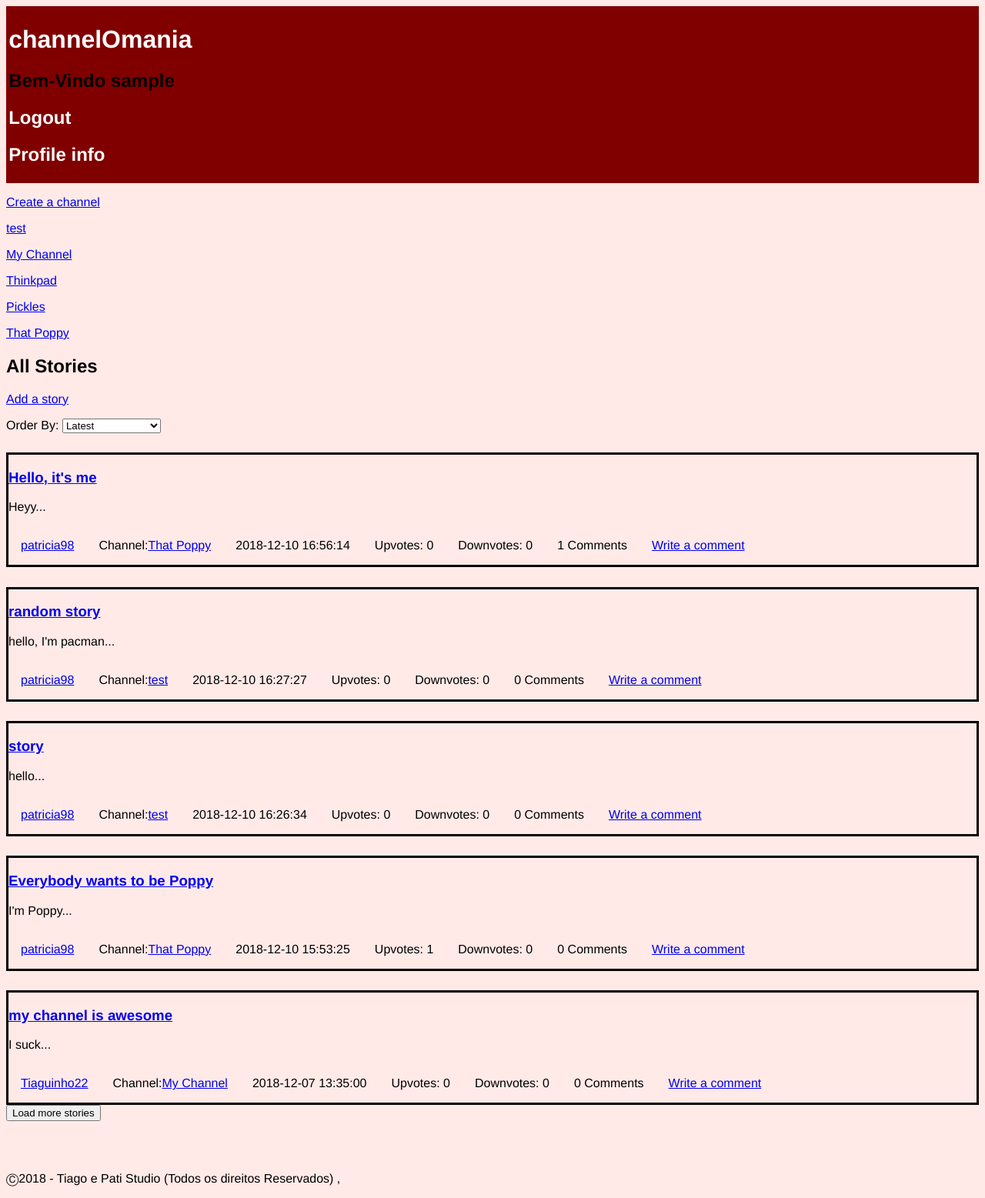
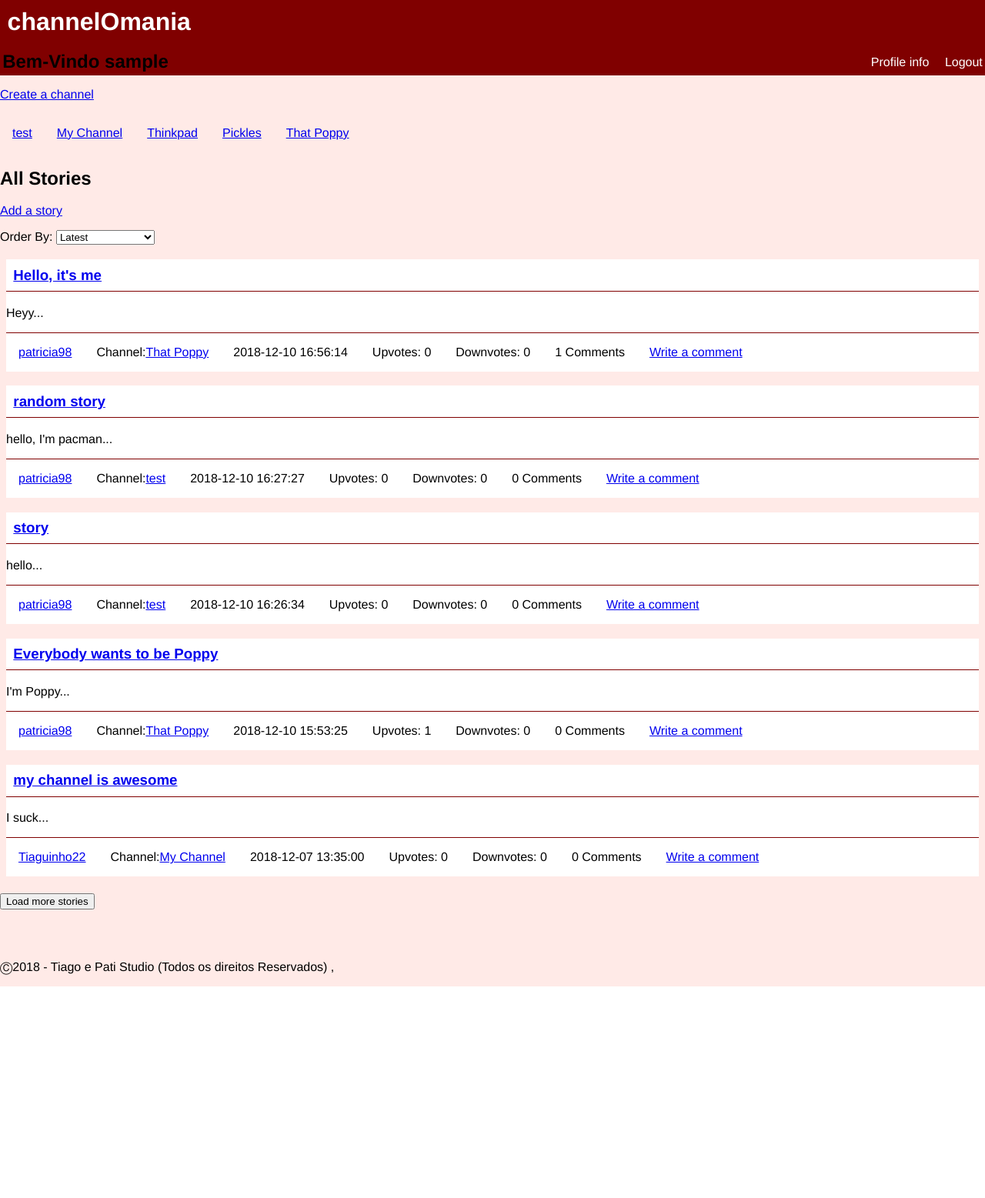
Before and after one commit to TiagoR98/LTW_Project, a PHP site: page /pages/mainpage.php in a window 1280 px wide. Shown: the whole page at 77% size. After the commit the page ends 1282 px from the top, so only its background shows below. Run offline with PHP 8.4, Linux system fonts and the light colour scheme; the visitor is signed in with stand-in values (Sample User, id 1); data comes from the database, SQL or seed files in the repository.

Commit message:
some changes to css

```diff
--- a/css/style.css
+++ b/css/style.css
@@ -1,6 +1,7 @@
 body {
   font-family: Helvetica;
   background-color: #FFEAE7;
+  margin: 0;
 }
 
 .header{
@@ -15,6 +16,45 @@
   text-decoration: none;
 }
 
+.header h1{
+  margin: 0.2em;
+}
+
+#options{
+  float: right;
+  height: 0;
+}
+
+.header h2{
+  margin-bottom: 0;
+}
+
+article, #story_preview {
+  background-color: white;
+  width: auto;
+  margin: 0.5em;
+}
+
+article h1{
+  margin: auto;
+}
+
+article header, #story_preview h3 {
+  margin-top: 1em;
+  padding: 0.5em;
+  border-bottom: 1px solid #800000;
+}
+
+article header a{
+  font-weight: bold;
+  text-decoration: none;
+}
+
+article footer, #story_preview ul {
+  padding: 0;
+  border-top: 1px solid #800000;
+}
+
 #messages .error {
   background-color: red;
   color: white;
@@ -27,7 +67,8 @@
 
 
 #login, #register/*, #password, #password_confirm*/ {
-  border-style: solid;
+  border-radius: 1em;
+  background-color: white;
   padding: 0em 2em 1em 2em;
   position: absolute;
   top: 50%;
@@ -36,9 +77,21 @@
   transform: translate(-50%, -50%);
 }
 
-#story_preview, #comment {
-  margin-top: 2%;
-  border-style: solid;
+.header div {
+  margin-top: 1.2em;
+}
+
+.header div a{
+  list-style-type: none;
+  padding-left: 1em;
+}
+
+#order_comments {
+  display: flex;
+}
+
+#order_comments p{
+  margin: 1.3em 1em 1em 2.5em;
 }
 
 #login #error_text {
@@ -48,6 +101,7 @@
 #login h1, #register h1, #password h1{
   text-align: center;
   font-size: 2.5em;
+  color: #800000;
 }
 
 /*#login input, #register input, #password input, #new_story input {
@@ -58,6 +112,14 @@
 input {
   display: block;
   margin: 1em 0;
+}
+
+#comment {
+  margin-left: 2em;
+}
+
+#btnLoadComments, #btnLoadStories {
+  margin-top: 1em;
 }
 
 #profile {
@@ -93,6 +155,7 @@
 
 footer{
   clear: left;
+  bottom: auto;
   padding-top: 50px;
 }
 
--- a/templates/tpl_channel.php
+++ b/templates/tpl_channel.php
@@ -4,9 +4,11 @@
 
   <p><a href = "../pages/new_channel.php" >Create a channel</a></p>
   <?php $channels = listChannel(); ?>
+  <ul>
   <?php foreach($channels as $channel_list) { ?>
-    <p><a href = "../pages/channel.php?channelId=<?php echo($channel_list['ID']); ?>" ><?php echo($channel_list['name']); ?></a></p>
+    <li><a href = "../pages/channel.php?channelId=<?php echo($channel_list['ID']); ?>" ><?php echo($channel_list['name']); ?></a></li>
   <?php } ?>
+  </ul>
 
   <img id="cover_image" src="../files/coverImages/<?php if($channels[$_GET['channelId']-1]['coverImage']!="") { echo($channels[$_GET['channelId']-1]['coverImage']); } else {?>default.png<?php } ?>" alt="<?php echo($channels[$_GET['channelId']-1]['name']); ?>'s cover image">
   <h1><?php echo($channels[$_GET['channelId']-1]['name']); ?></h1>
--- a/templates/tpl_common.php
+++ b/templates/tpl_common.php
@@ -11,9 +11,12 @@
     <header class="header">
       <h1><a href="mainpage.php">channelOmania</a></h1>
       <?php if(isset($_SESSION['username'])){ ?>
+
+        <div id='options'>
+          <a href="../pages/profile.php">Profile info</a>
+          <a href="../actions/action_logout.php">Logout</a>
+        </div>
         <h2>Bem-Vindo <?php echo($_SESSION['username']) ?> </h2>
-        <h2><a href="../actions/action_logout.php">Logout</a></h2>
-        <h2><a href="../pages/profile.php">Profile info</a></h2>
       <?php } ?>
     </header>
 
--- a/templates/tpl_mainpage.php
+++ b/templates/tpl_mainpage.php
@@ -4,9 +4,11 @@
 
   <p><a href = "../pages/new_channel.php" >Create a channel</a></p>
   <?php $channels = listChannel(); ?>
+  <ul>
   <?php foreach($channels as $channel) { ?>
-    <p><a href = "../pages/channel.php?channelId=<?php echo($channel['ID']); ?>" ><?php echo($channel['name']); ?></a></p>
+    <li><a href = "../pages/channel.php?channelId=<?php echo($channel['ID']); ?>" ><?php echo($channel['name']); ?></a></li>
   <?php } ?>
+  </ul>
 
   <h2>All Stories</h2>
   <p><a href = "../pages/new_story.php" >Add a story</a></p>
--- a/templates/tpl_story.php
+++ b/templates/tpl_story.php
@@ -50,14 +50,14 @@
 <?php function draw_comments($comments) { ?>
 
   <section id="comments" data-id="<?php echo $comments[0]['story'] ?>">
-  <h3>All Comments</h3>
+  <div id="order_comments"><h3>All Comments</h3>
   <p>Order By:
   <select id='orderSelector'>
     <option value="mRecent">Latest</option>
     <option value="mOld">Oldest</option>
     <option value="mUpVoted">Most Upvoted</option>
     <option value="mDownVoted">Most Downvoted</option>
-  </select></p>
+  </select></p></div>
   <script src="../js/commentOrder.js"></script>
   <section id="commentList">
   <?php foreach($comments as $comment) { ?>
```
